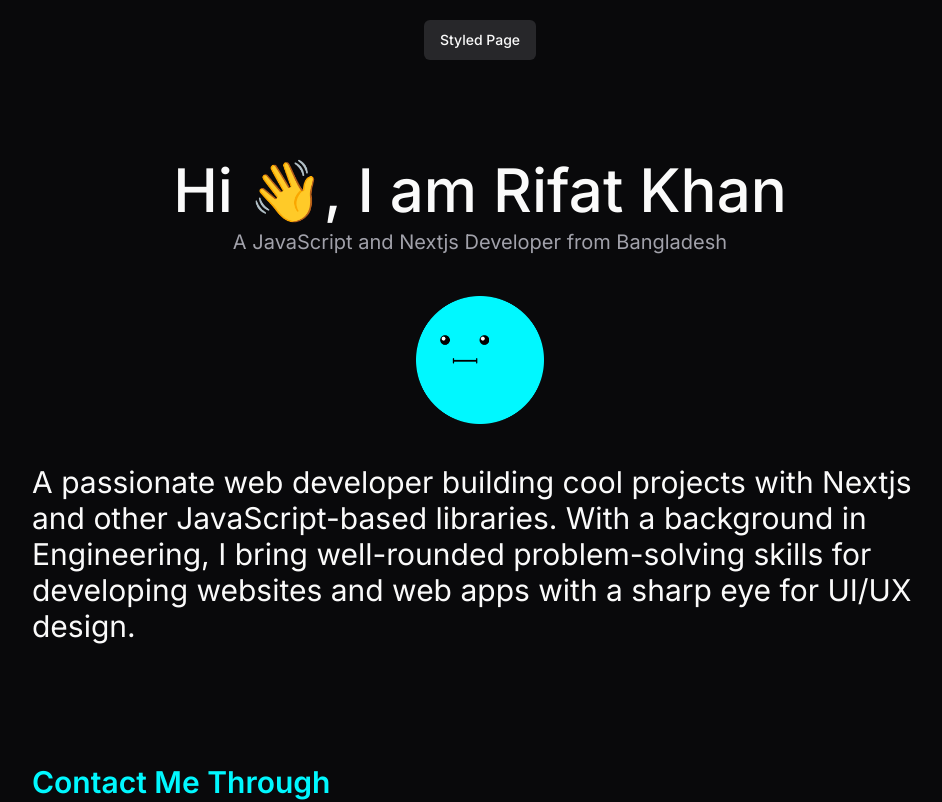
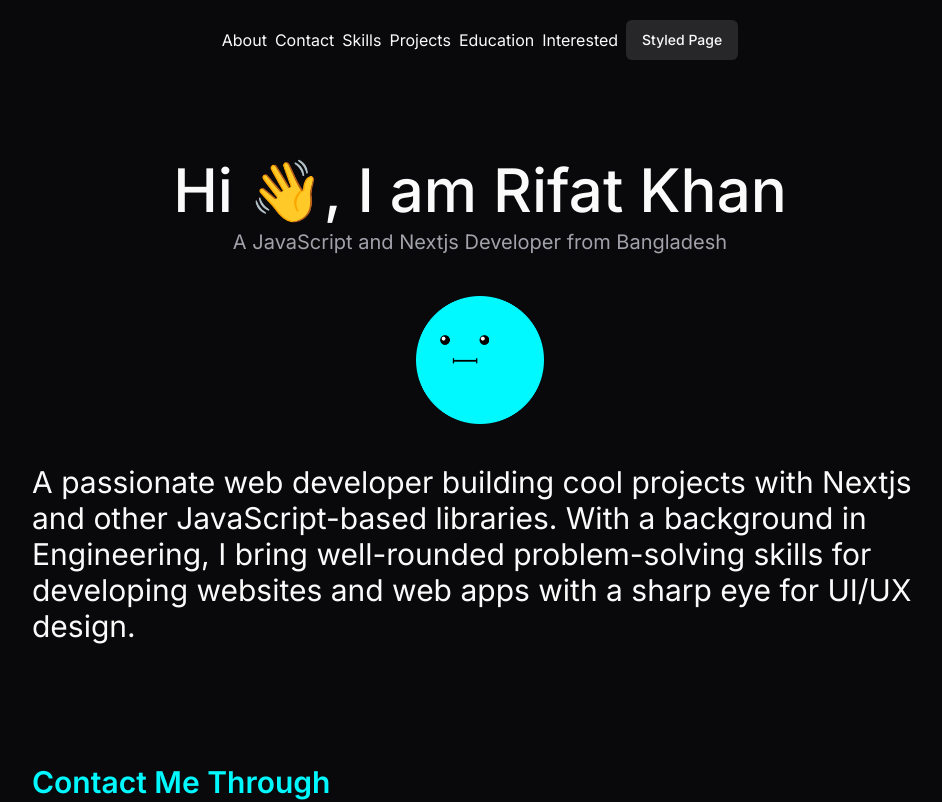
Before and after one commit to StepAsideLiL/stepasidelil, a Next.js app: page /simple in a window 1280 px wide. Shown: the top 802 px of the page, without its empty margins (160-1102 px from the left). Built offline with nearby package versions, Linux system fonts and the light colour scheme.

Commit message:
add: menus component to navbar

```diff
--- a/components/uis/client-components.tsx
+++ b/components/uis/client-components.tsx
@@ -12,6 +12,7 @@ import {
   DropdownMenuItem,
   DropdownMenuTrigger,
 } from "@/components/ui/dropdown-menu";
+import Link from "next/link";
 
 export function ModeToggle() {
   const { setTheme } = useTheme();
@@ -63,3 +64,42 @@ export function CopyEmail({ className }: { className?: string }) {
     </div>
   );
 }
+
+export function Menus() {
+  const navMenus = [
+    {
+      title: "About",
+      href: "#about",
+    },
+    {
+      title: "Contact",
+      href: "#contact",
+    },
+    {
+      title: "Skills",
+      href: "#skills",
+    },
+    {
+      title: "Projects",
+      href: "#projects",
+    },
+    {
+      title: "Education",
+      href: "#education",
+    },
+    {
+      title: "Interested",
+      href: "#interested",
+    },
+  ];
+
+  return (
+    <nav className="flex items-center gap-2">
+      {navMenus.map((menu) => (
+        <Link key={menu.href} href={`/simple${menu.href}`}>
+          {menu.title}
+        </Link>
+      ))}
+    </nav>
+  );
+}
--- a/components/uis/components.tsx
+++ b/components/uis/components.tsx
@@ -1,39 +1,17 @@
 import Link from "next/link";
 import { Button } from "@/components/ui/button";
+import { Menus } from "./client-components";
 
 export function SimplePageNavbar() {
-  const navMenus = [
-    {
-      title: "About",
-      href: "#about",
-    },
-    {
-      title: "Contact",
-      href: "#contact",
-    },
-    {
-      title: "Skills",
-      href: "#skills",
-    },
-    {
-      title: "Projects",
-      href: "#projects",
-    },
-    {
-      title: "Education",
-      href: "#education",
-    },
-    {
-      title: "Interested",
-      href: "#interested",
-    },
-  ];
+  return (
+    <header>
+      <div className="hidden items-center justify-center gap-2 py-5 md:flex">
+        <Menus />
 
-  return (
-    <header className="flex items-center justify-center py-5">
-      <Button variant={"secondary"}>
-        <Link href={"/"}>Styled Page</Link>
-      </Button>
+        <Button variant={"secondary"}>
+          <Link href={"/"}>Styled Page</Link>
+        </Button>
+      </div>
     </header>
   );
 }
```
